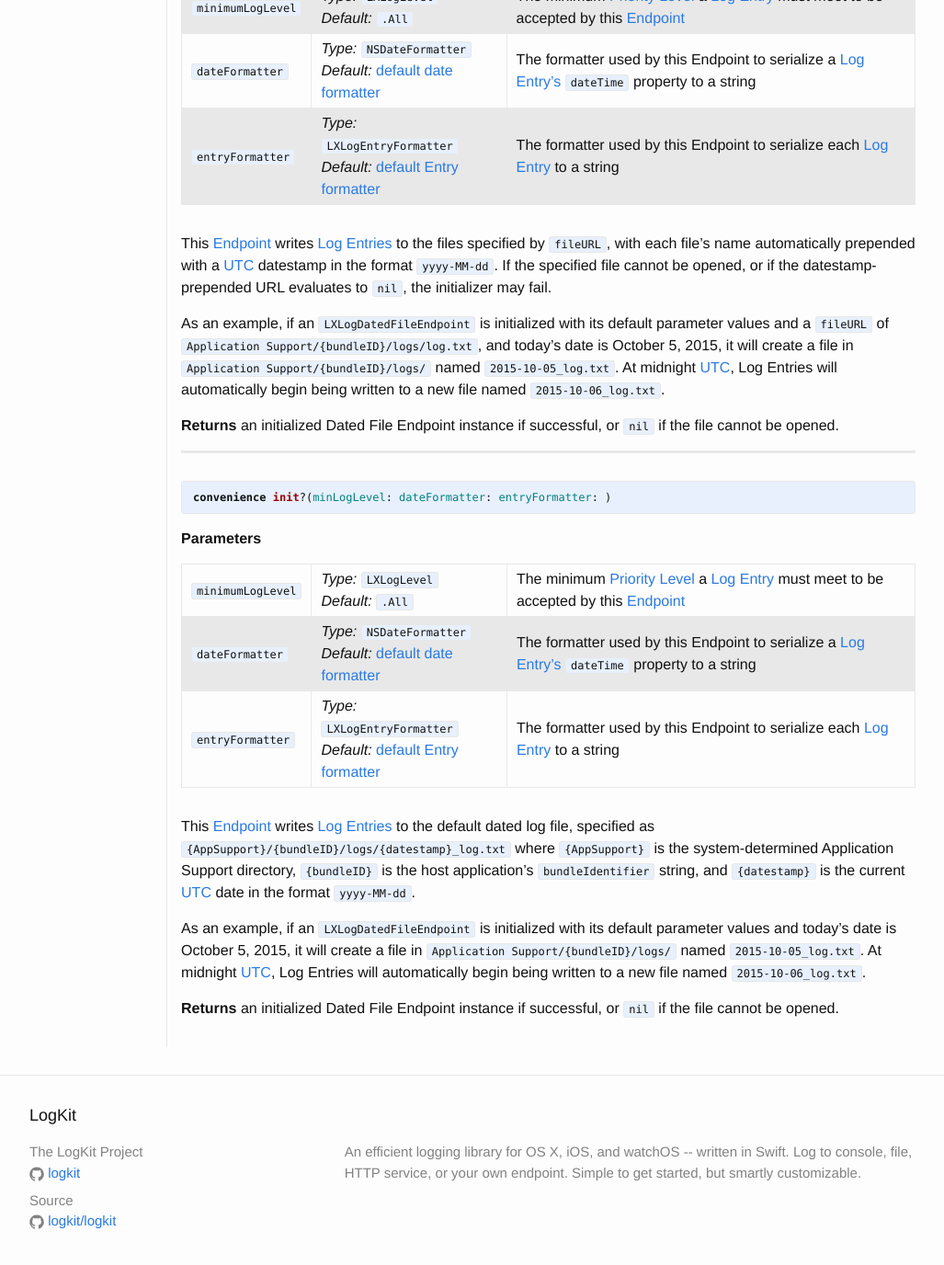
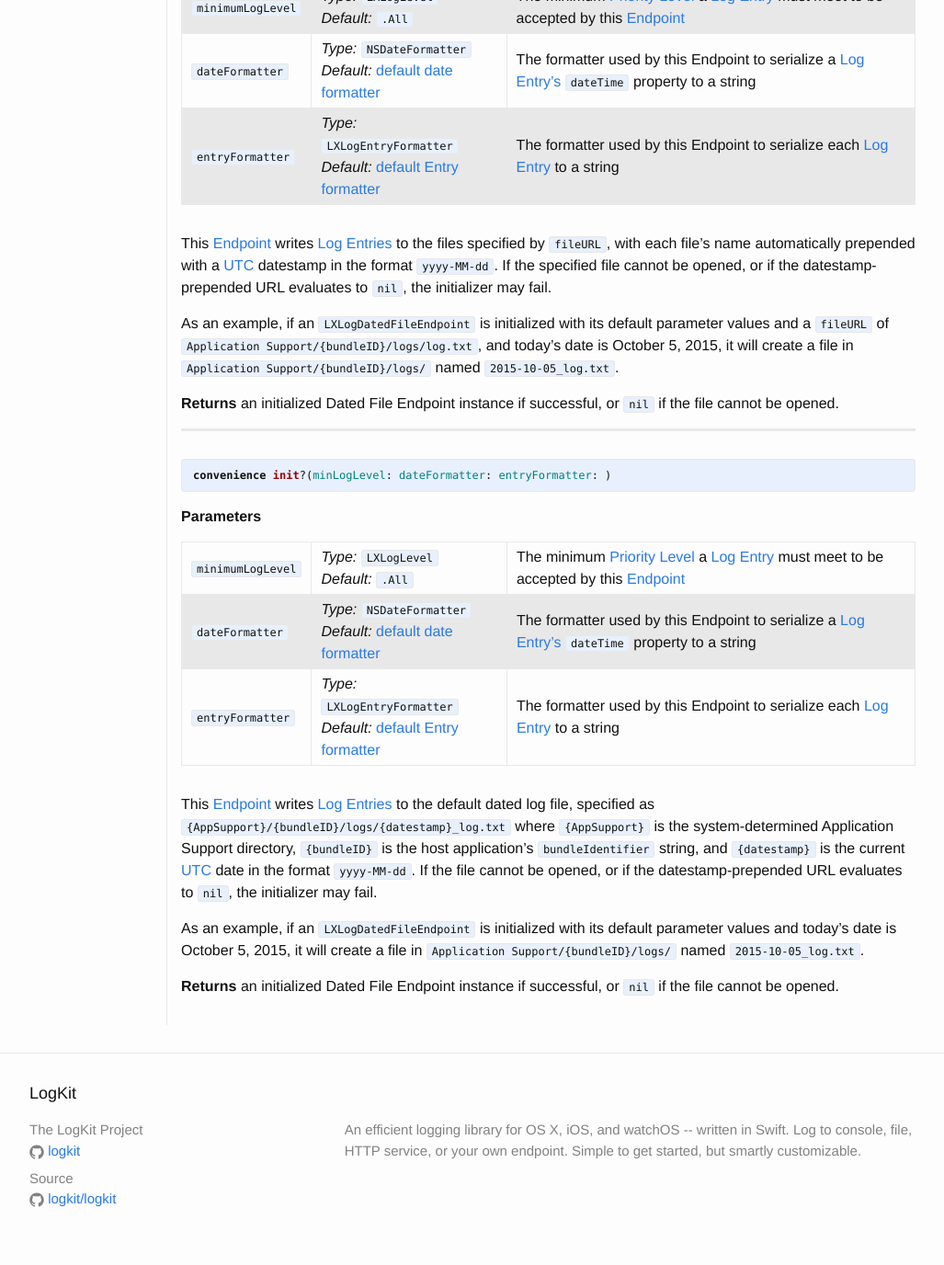
Before and after one commit to Conoize/logkit.github.io, a Jekyll site: the page built from _docs/1.0/endpoints/dated-file.md, in a window 1280 px wide and 1400 px high, scrolled down 694 px. Shown: the top 1376 px of the window at 92% size, without its empty margins (126-1153 px from the left). Built offline with Jekyll 4.4.1, drawn with Linux system fonts in a browser that asks for light colours.

Commit message:
LK1 Dated File Endpoint does not automatically rotate at midnight

```diff
--- a/_includes/docs/endpoints/dated-file/init.md
+++ b/_includes/docs/endpoints/dated-file/init.md
@@ -17,7 +17,7 @@ init?(fileURL: minimumLogLevel: dateFormatter: entryFormatter: )
 
 This [Endpoint][endpoints] writes [Log Entries][entries] to the files specified by `fileURL`, with each file’s name automatically prepended with a [UTC][utc] datestamp in the format `yyyy-MM-dd`. If the specified file cannot be opened, or if the datestamp-prepended URL evaluates to `nil`, the initializer may fail.
 
-As an example, if an `LXLogDatedFileEndpoint` is initialized with its default parameter values and a `fileURL` of `Application Support/{bundleID}/logs/log.txt`, and today's date is October 5, 2015, it will create a file in `Application Support/{bundleID}/logs/` named `2015-10-05_log.txt`. At midnight [UTC][utc], Log Entries will automatically begin being written to a new file named `2015-10-06_log.txt`.
+As an example, if an `LXLogDatedFileEndpoint` is initialized with its default parameter values and a `fileURL` of `Application Support/{bundleID}/logs/log.txt`, and today's date is October 5, 2015, it will create a file in `Application Support/{bundleID}/logs/` named `2015-10-05_log.txt`.
 
 **Returns** an initialized Dated File Endpoint instance if successful, or `nil` if the file cannot be opened.
 
@@ -32,9 +32,9 @@ convenience init?(minLogLevel: dateFormatter: entryFormatter: )
 --------- | ----------------------------- | -----------
 {% include docs/endpoints/common_params.md family=page.family %}
 
-This [Endpoint][endpoints] writes [Log Entries][entries] to the default dated log file, specified as `{AppSupport}/{bundleID}/logs/{datestamp}_log.txt` where `{AppSupport}` is the system-determined Application Support directory, `{bundleID}` is the host application's `bundleIdentifier` string, and `{datestamp}` is the current [UTC][utc] date in the format `yyyy-MM-dd`.
+This [Endpoint][endpoints] writes [Log Entries][entries] to the default dated log file, specified as `{AppSupport}/{bundleID}/logs/{datestamp}_log.txt` where `{AppSupport}` is the system-determined Application Support directory, `{bundleID}` is the host application's `bundleIdentifier` string, and `{datestamp}` is the current [UTC][utc] date in the format `yyyy-MM-dd`. If the file cannot be opened, or if the datestamp-prepended URL evaluates to `nil`, the initializer may fail.
 
-As an example, if an `LXLogDatedFileEndpoint` is initialized with its default parameter values and today's date is October 5, 2015, it will create a file in `Application Support/{bundleID}/logs/` named `2015-10-05_log.txt`. At midnight [UTC][utc], Log Entries will automatically begin being written to a new file named `2015-10-06_log.txt`.
+As an example, if an `LXLogDatedFileEndpoint` is initialized with its default parameter values and today's date is October 5, 2015, it will create a file in `Application Support/{bundleID}/logs/` named `2015-10-05_log.txt`.
 
 **Returns** an initialized Dated File Endpoint instance if successful, or `nil` if the file cannot be opened.
 
```
